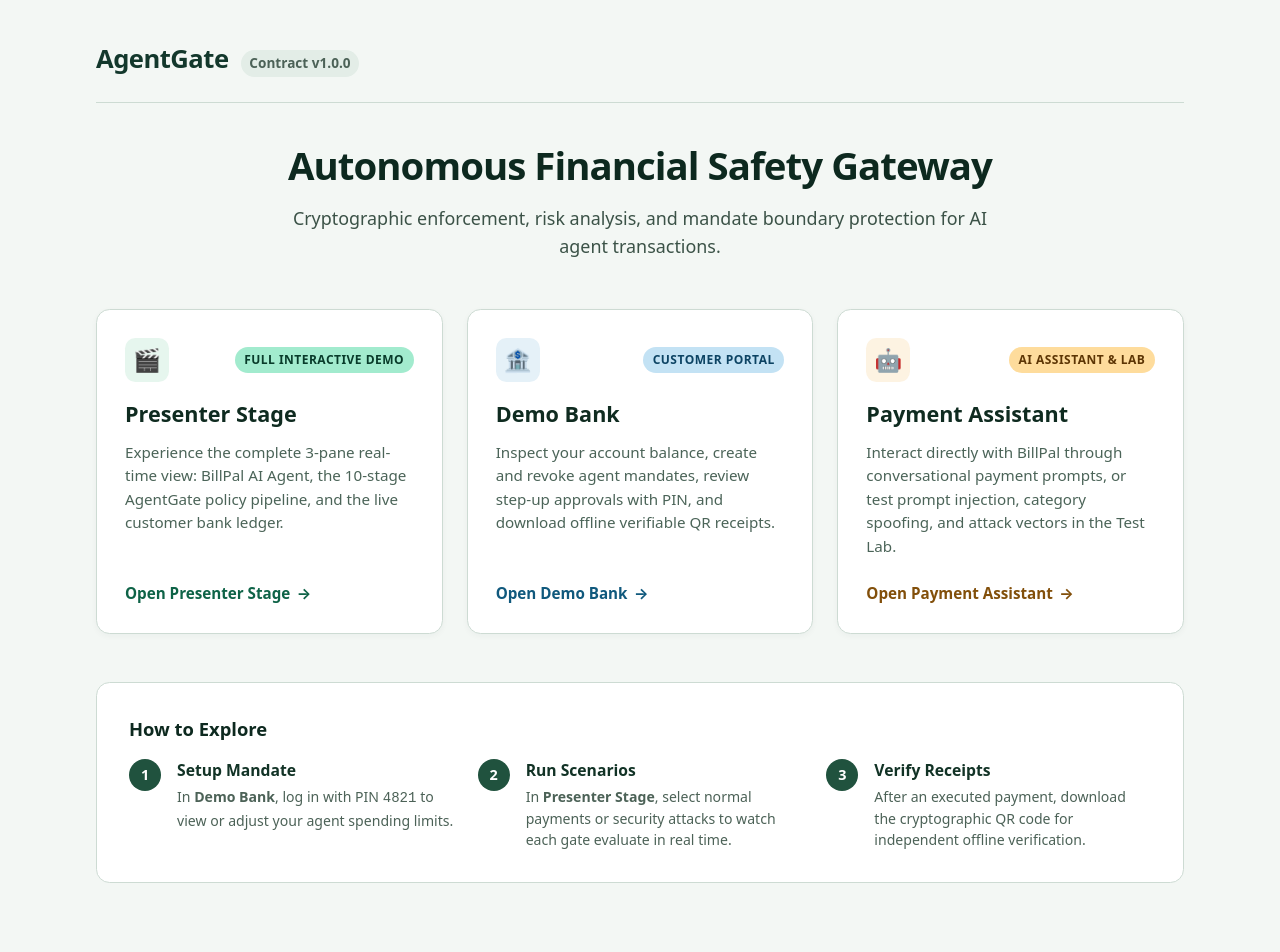
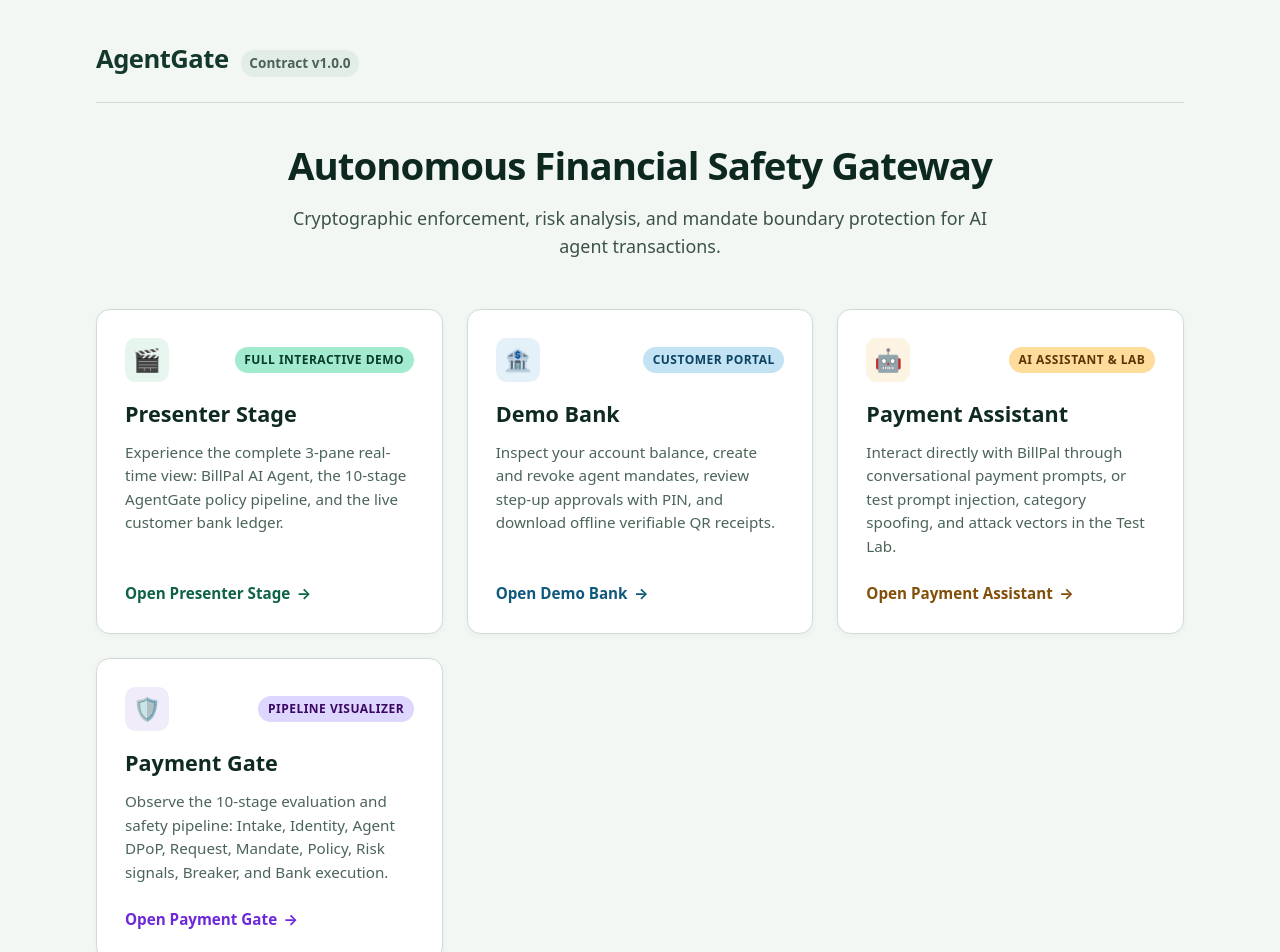
Before and after one commit to syedsaqif/AgentGate, a React (Vite) app in the folder frontend/: page / in a window 1280 px wide. Shown: the top 952 px of the page. Built offline with nearby package versions, Linux system fonts and the light colour scheme.

Commit message:
added demo/gate

```diff
--- a/frontend/src/pages/home/HomePage.tsx
+++ b/frontend/src/pages/home/HomePage.tsx
@@ -64,6 +64,21 @@ export function HomePage() {
             Open Payment Assistant <span>→</span>
           </div>
         </a>
+
+        <a href="/demo/gate" className="home-card gate">
+          <div className="home-card-top">
+            <div className="home-card-icon" aria-hidden="true">🛡️</div>
+            <span className="home-card-badge">Pipeline Visualizer</span>
+          </div>
+          <h2>Payment Gate</h2>
+          <p>
+            Observe the 10-stage evaluation and safety pipeline: Intake, Identity,
+            Agent DPoP, Request, Mandate, Policy, Risk signals, Breaker, and Bank execution.
+          </p>
+          <div className="home-card-action">
+            Open Payment Gate <span>→</span>
+          </div>
+        </a>
       </div>
 
       <section className="home-guide">
--- a/frontend/src/pages/home/home.css
+++ b/frontend/src/pages/home/home.css
@@ -122,6 +122,11 @@
   color: #8c570f;
 }
 
+.home-card.gate .home-card-icon {
+  background: #f1ecf9;
+  color: #5b21b6;
+}
+
 .home-card-badge {
   font-size: 0.75rem;
   font-weight: 750;
@@ -144,6 +149,11 @@
 .home-card.agent .home-card-badge {
   background: #fedc9c;
   color: #5c3504;
+}
+
+.home-card.gate .home-card-badge {
+  background: #ddd6fe;
+  color: #3b0764;
 }
 
 .home-card h2 {
@@ -179,6 +189,10 @@
 
 .home-card.agent .home-card-action {
   color: #824f0a;
+}
+
+.home-card.gate .home-card-action {
+  color: #6d28d9;
 }
 
 .home-card:hover .home-card-action span {
```
Also changed, not shown: 1 other file (tests, documents, lock files or other folders).
